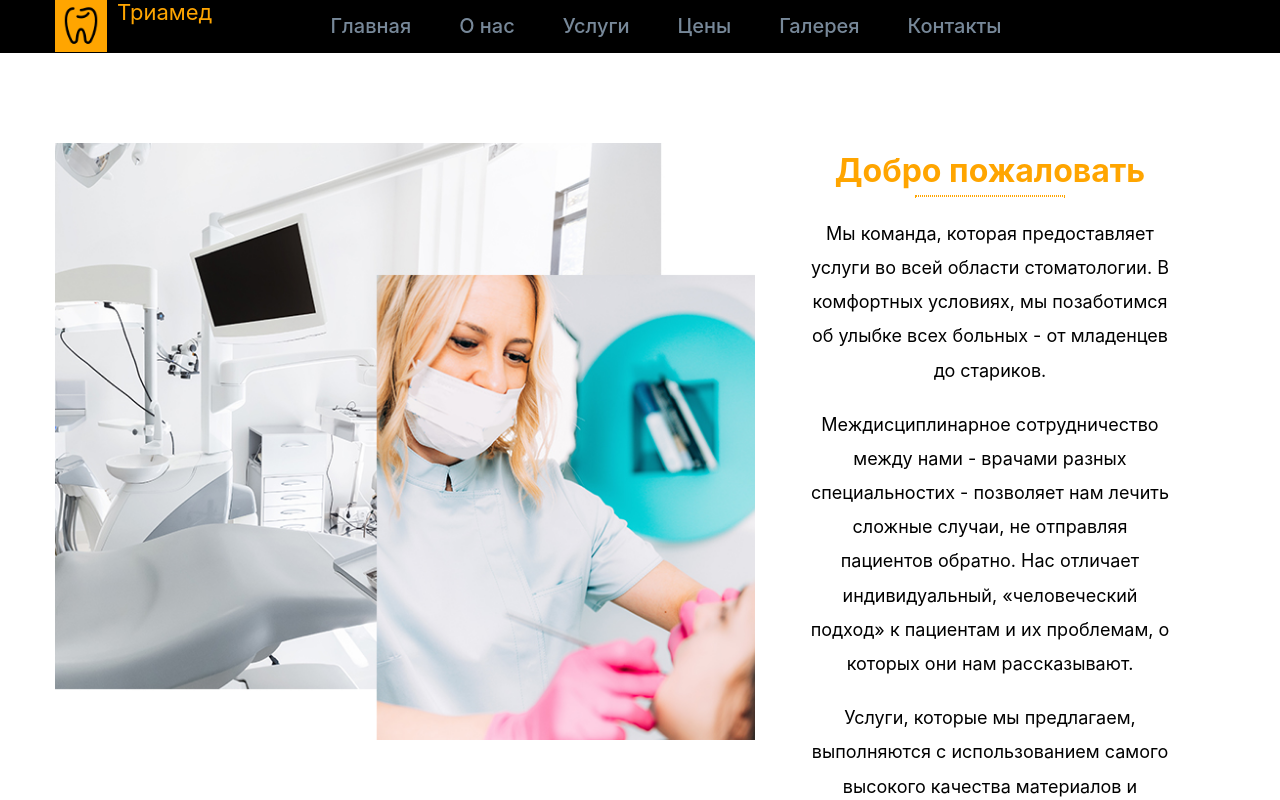
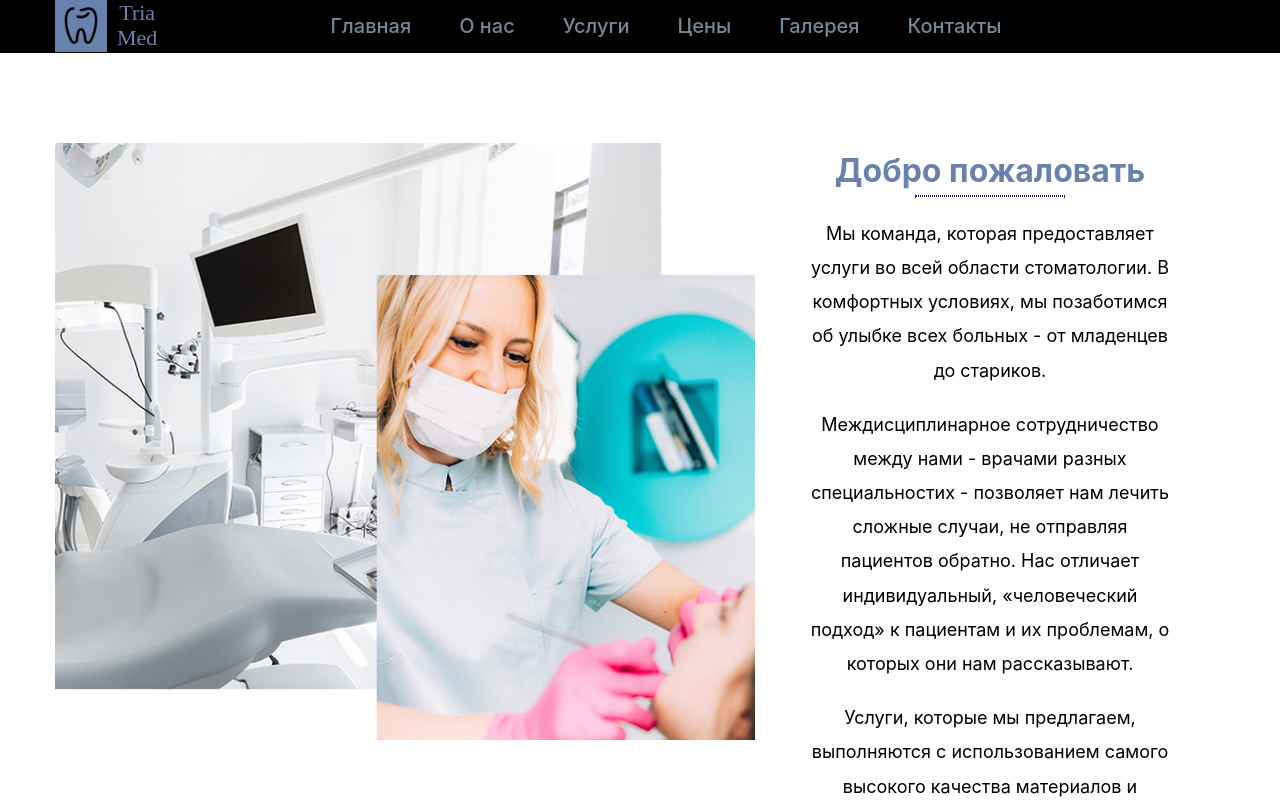
Before and after one commit to Nayaashin/clinic-app, a React (Create React App) app: page /about in a window 1280 px wide. Shown: the top 800 px of the page. Built offline with nearby package versions, Linux system fonts and the light colour scheme.

Commit message:
add: Styles

```diff
--- a/src/components/--about/About/About.module.scss
+++ b/src/components/--about/About/About.module.scss
@@ -41,7 +41,7 @@
 }
 
 .title {
-    color: orange;
+    color: rgb(105, 129, 173);
     margin-bottom: 5px;
 }
 
@@ -50,7 +50,7 @@
     text-align: center;
     width: 150px;
     margin: 0 auto;
-    border: 1px dotted orange;
+    border: 1px dotted rgb(41, 25, 97);
 }
 
 .text {
--- a/src/components/--contacts/Contacts/Contacts.module.scss
+++ b/src/components/--contacts/Contacts/Contacts.module.scss
@@ -1,5 +1,5 @@
 .wrapper {
-    background-color: orange;
+    background-color: rgb(105, 129, 173);
     display: inline-block;
     color: white;
     line-height: 1.6;
@@ -110,7 +110,7 @@
     left: -15%;
     width: 26px;
     height: 26px;
-    fill: white;
+    fill: rgb(14, 4, 53);
 }
 
 .phone, .email, .map{
@@ -124,7 +124,7 @@
     padding-right: 94px;
 }
 .svg {
-    fill: orange;
+    fill: black;
     width: 20px;
     height: 20px;
 }
@@ -163,5 +163,5 @@
 }
 .list_link:hover,
 .list_link:focus {
-    background-color: black;
+    background-color: rgb(12, 28, 58);
 }
--- a/src/components/--navigation/Navigation/Header/Header.jsx
+++ b/src/components/--navigation/Navigation/Header/Header.jsx
@@ -24,7 +24,7 @@ const Header = () => {
           <div className={style.flex}>
             <a href="" className={style.link_logo}>
               <img src={tooth} alt="" className={style.header_tooth} />
-              <p className={style.text_logo}>Триамед</p>
+              <p className={style.text_logo}>Tria Med</p>
             </a>
           </div>
 
--- a/src/components/--navigation/Navigation/Header/Header.module.scss
+++ b/src/components/--navigation/Navigation/Header/Header.module.scss
@@ -32,23 +32,24 @@ header {
     font-size: 22px;
     display: flex;
     margin-left: 10px;
+    font-family: 'Times New Roman', Times, serif;
 }
 
 .link_logo {
     display: flex;
     text-decoration: none;
-    color: orange;
+    color: rgb(105, 129, 173);
     width: 52px;
     height: 52px;
 }
 
 .header_tooth {
-    background-color: orange;
+    background-color: rgb(105, 129, 173);
 }
 
 /* ======================= */
 .tooth {
-    background-color: orange;
+    background-color: rgb(31, 14, 92);
 }
 
 .link_wrapper {
@@ -65,7 +66,7 @@ header {
     padding: 0px 24px;
     font-size: 25px;
     font-weight: 500;
-    color: lightslategrey;
+    color: rgb(89, 76, 146);
 }
 
 /* .link:hover {
@@ -95,7 +96,7 @@ header {
 .icon_menu {
     width: 26px;
     height: 25px;
-    stroke: orange;
+    stroke: rgb(10, 25, 53);
     display: flex;
 }
 
--- a/src/components/Home/Home.jsx
+++ b/src/components/Home/Home.jsx
@@ -42,11 +42,11 @@ const Home = () => {
           <div className={style.content}>
             <div className={style.flex}>
               <img src={tooth} alt="" className={style.tooth} />
-              <p className={style.text_logo}>Триамед</p>
+              <p className={style.text_logo}>TriaMed Stomatology</p>
             </div>
             <div className={style.wrapper}>
               <p className={style.text}>
-                <span className={style.logo}>Триамед</span> имеет современный
+                <span className={style.logo}>TriaMed</span> имеет современный
                 стоматологический кабинет в центре города. Приглашаем детей, взрослых
                 так же пожилых людей. <br />
                 Команда опытных стоматологов ждет вас по адресу г. Бишкек, ул. Токтогула, 244
--- a/src/components/Home/Home.module.scss
+++ b/src/components/Home/Home.module.scss
@@ -71,7 +71,7 @@
 
     &:hover,
     &:focus {
-        color: orange;
+        color: rgb(33, 70, 139);
     }
 }
 
@@ -94,12 +94,15 @@
 }
 
 .text_logo {
-    font-size: 35px;
+    font-size: 40px;
     display: contents;
+    font-family: 'Times New Roman', Times, serif;
+    color: rgb(12, 34, 78);
+    font-size: bold;
 }
 
 .tooth {
-    background-color: orange;
+    // background-color: rgb(128, 143, 170);
     width: 112px;
     height: 112px;
 }
@@ -145,9 +148,9 @@
 }
 
 .logo{
-    color: orange;
+    color: rgb(33, 30, 180);
     font-weight: 600;
-    font-style: italic;
+    font-style: bold;
     /* font-family: "Titillium Web"; */
     /* font-family: Verdana, Geneva, Tahoma, sans-serif; */
 }
```
